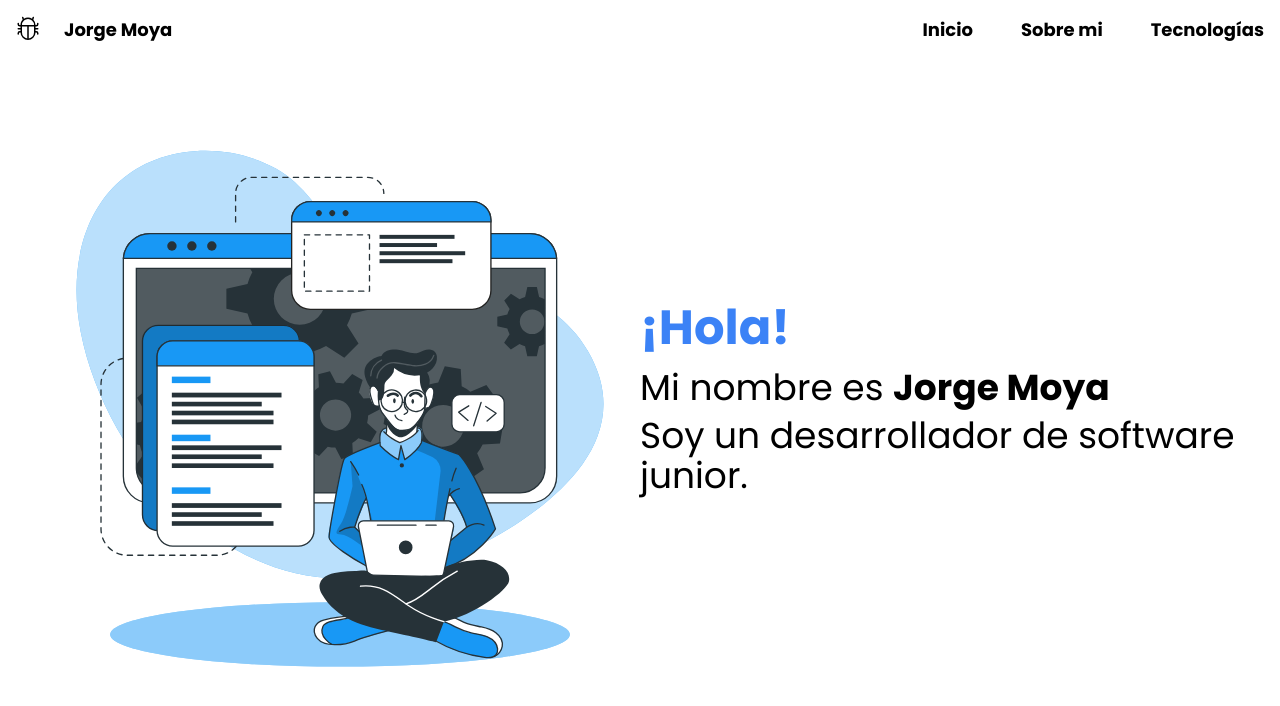
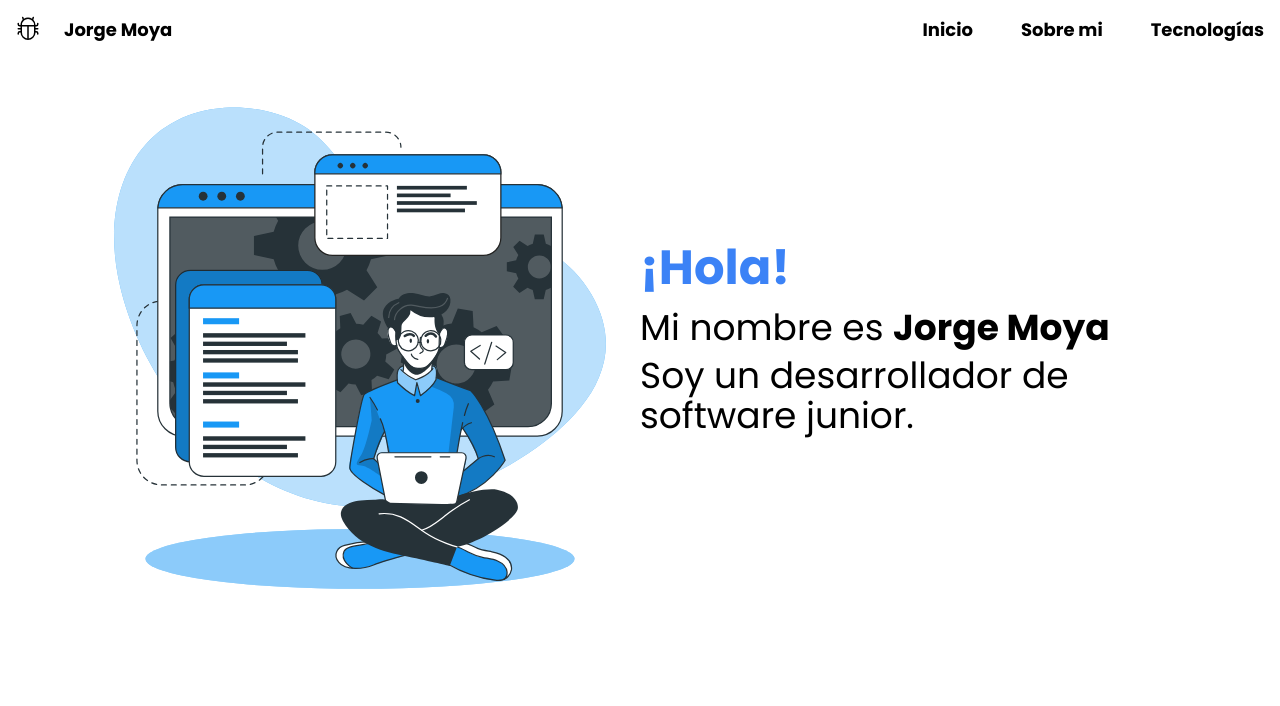
Before and after one commit to jrge-dev/inicio, a React (Vite) app: page / in a window 1280 px wide. Shown: the top 706 px of the page. Built offline with nearby package versions, Linux system fonts and the light colour scheme.

Commit message:
Modified the layput padding x and y

```diff
--- a/src/layouts/Home.layout.jsx
+++ b/src/layouts/Home.layout.jsx
@@ -2,7 +2,7 @@
 function Home() {
   return (
     <>
-      <div className="flex justify-between items-center p-10 w-full max-w-screen">
+      <div className="flex justify-between items-center px-20 w-full max-w-screen">
         <div className="w-full h-full">
           <img src={imageDeveloper} alt="image developer" />
         </div>
```
